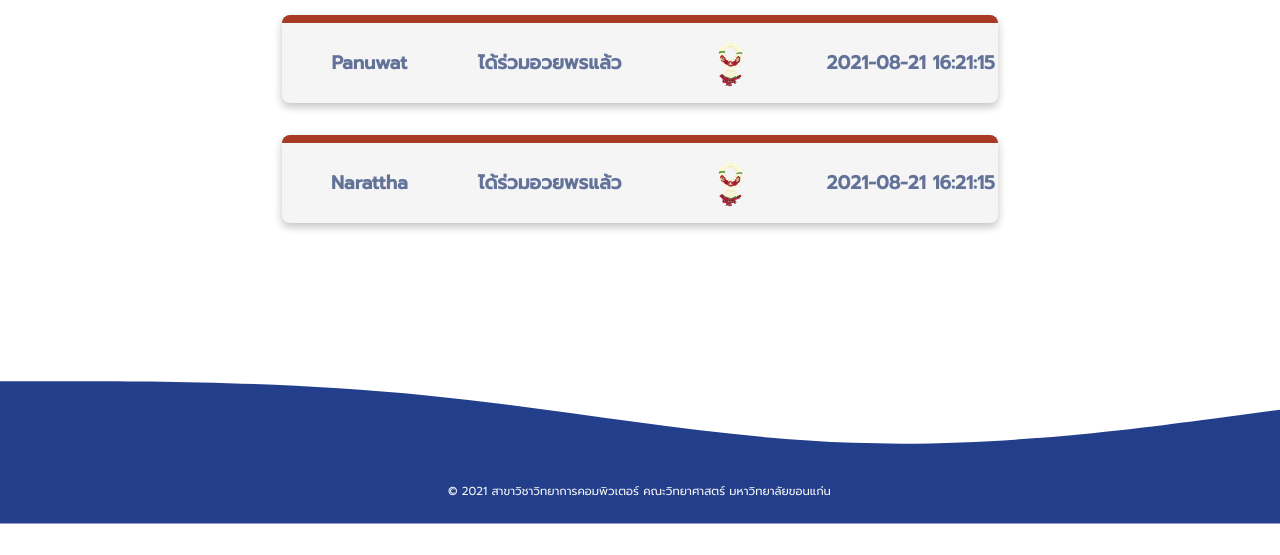
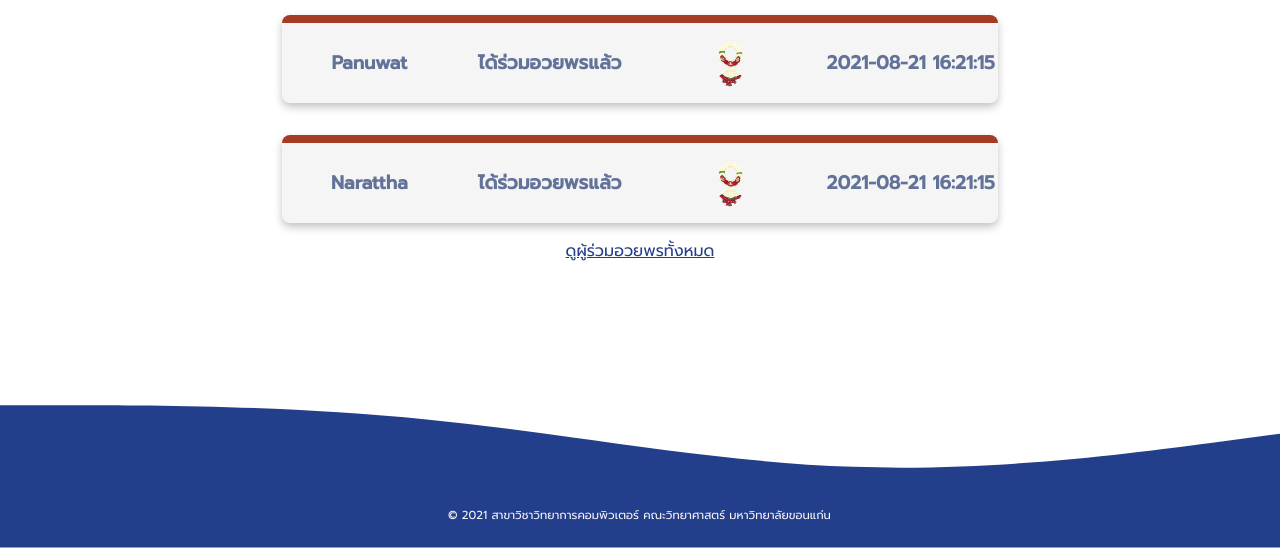
Before and after one commit to kkpanuwat/TeacherDay, a PHP site: page / in a window 1280 px wide. Shown: the part 1341-1896 px from the top of the page. Before the commit the page ends 1865 px from the top, so only its background shows below. Run offline with PHP 8.4, Linux system fonts and the light colour scheme; data comes from the database, SQL or seed files in the repository.

Commit message:
Update by F

```diff
--- a/allcomment/index.php
+++ b/allcomment/index.php
@@ -5,7 +5,7 @@
     <meta charset="UTF-8">
     <meta http-equiv="X-UA-Compatible" content="IE=edge">
     <meta name="viewport" content="width=device-width, initial-scale=1.0">
-    <link rel="icon" type="image/png" sizes="25x25" href="assets/imgs/icon.PNG">
+    <link rel="icon" type="image/png" sizes="25x25" href="../assets/imgs/icon.PNG">
     <title>Teacher's Day | Cs KKU</title>
     <link rel="stylesheet" href="../assets/css/showall.css">
     <script src="../assets/js/allcomment.js"></script>
@@ -26,6 +26,7 @@
                 </h2>
             </div>
             <div class="form-control" id="result"></div>
+
         </div>
     </div>
 
--- a/assets/css/index.css
+++ b/assets/css/index.css
@@ -270,6 +270,11 @@ html {
 .img-pan2 {
     width: 50px;
 }
+.next {
+    color: #233E8B;
+    text-align: center;
+    display: block;
+}
 
 @media screen and (max-width: 1200px) {
     .show-item {
--- a/assets/css/login.css
+++ b/assets/css/login.css
@@ -130,9 +130,10 @@ label {
     .right {
         border-radius: 10px;
 
+
     }
     .container {
-        margin-top: -1em;
+        margin-top: 9em;
     }
     .img-mb {
         display: flex;
--- a/assets/css/showall.css
+++ b/assets/css/showall.css
@@ -182,6 +182,11 @@ footer {
     display: table-cell;
 text-align: center;
 vertical-align: middle;
+}
+.next {
+    color: #233E8B;
+    text-align: center;
+    display: block;
 }
 
 
--- a/index.php
+++ b/index.php
@@ -86,6 +86,7 @@
             </div>
             <h3 class="newcomment">ผู้ร่วมอวยพรใหม่</h3>
             <div id="result"></div>
+            <a class="next" href="allcomment/index.php">ดูผู้ร่วมอวยพรทั้งหมด</a>
             <!-- kkkk -->
         </div>
     </div>
```
